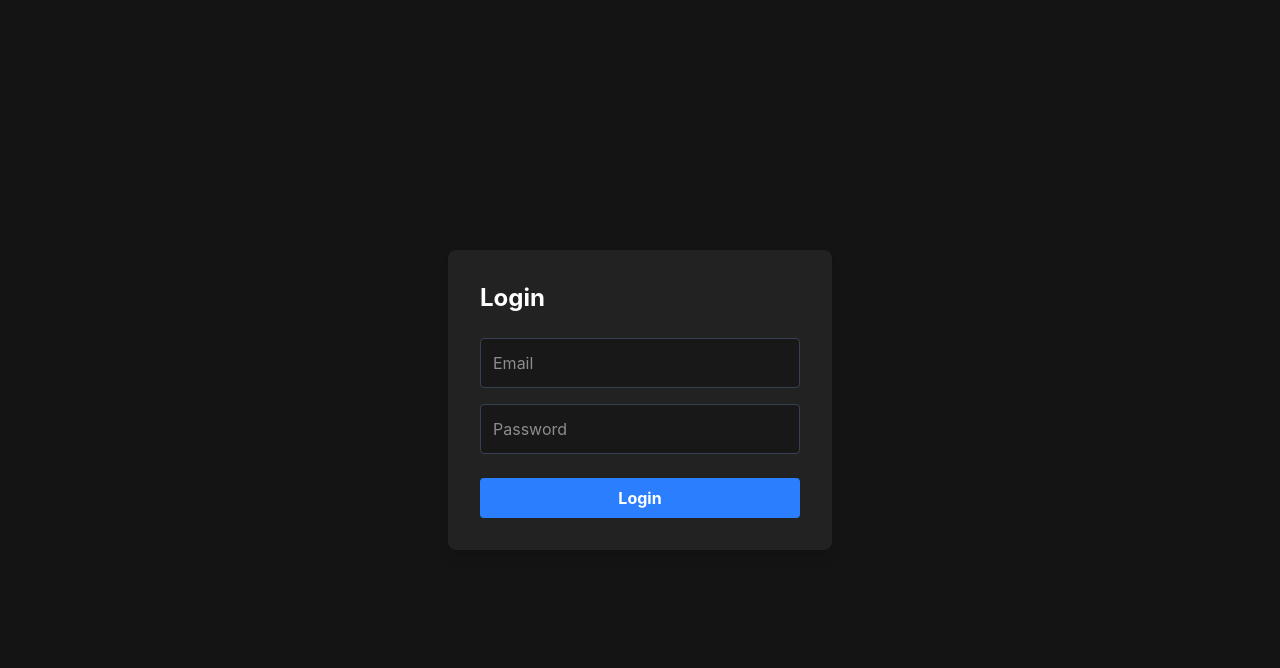
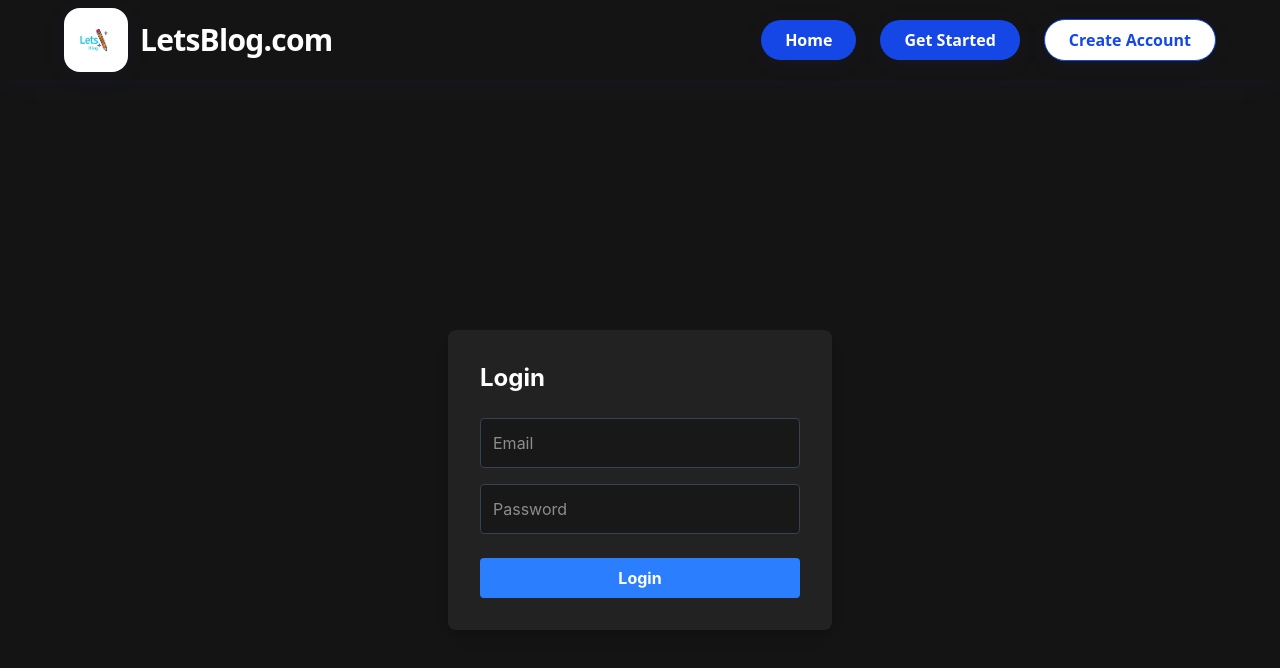
Before and after one commit to AbhinavRaman/LetsBlog, a React (Vite) app: page /login in a window 1280 px wide. Shown: the top 668 px of the page. Built offline with nearby package versions, Linux system fonts and the light colour scheme; no server answers.

Commit message:
Added home button in navbar and added navbar to all the page so that navigation would be easy

```diff
--- a/src/assets/NavBar.jsx
+++ b/src/assets/NavBar.jsx
@@ -19,6 +19,12 @@ const NavBar = () => {
 
         {/* Desktop Menu */}
         <div className="hidden md:flex gap-6 items-center">
+          {/* Home button - always visible */}
+          <button
+            className="p-2 px-6 rounded-full bg-blue-700 text-white font-semibold hover:bg-blue-800 transition cursor-pointer shadow-md"
+            onClick={() => navigate('/')}
+          >Home</button>
+
           {!user && (
             <>
               <button
@@ -62,6 +68,12 @@ const NavBar = () => {
       {/* Mobile Dropdown Menu */}
       {menuOpen && (
         <div className="flex flex-col gap-4 px-4 pb-4 md:hidden bg-[#151414]">
+          {/* Home button - always visible */}
+          <button
+            className="p-2 border rounded-full bg-blue-700 text-white font-semibold hover:bg-blue-800 transition shadow-md"
+            onClick={() => navigate('/')}
+          >Home</button>
+
           {!user && (
             <>
               <button
--- a/src/assets/TextEditor.jsx
+++ b/src/assets/TextEditor.jsx
@@ -5,6 +5,7 @@ import { useAuth } from '../context/AuthContext';
 import { db } from '../assets/firebase';
 import { collection, addDoc, serverTimestamp } from 'firebase/firestore';
 import { useNavigate } from 'react-router-dom';
+import NavBar from './NavBar';
 
 const TextEditor = () => {
   const [title, setTitle] = useState('');
@@ -49,6 +50,7 @@ const TextEditor = () => {
 
   return (
     <div className="min-h-screen bg-[#151414] text-white">
+      <NavBar />
       <div className="w-full md:w-[80%] mx-auto p-8 md:p-12">
         <form onSubmit={handleSubmit} className="max-w-4xl mx-auto">
           {/* Header */}
--- a/src/pages/EditPost.jsx
+++ b/src/pages/EditPost.jsx
@@ -5,6 +5,7 @@ import { useParams, useNavigate } from 'react-router-dom';
 import { useAuth } from '../context/AuthContext';
 import { Editor, EditorState, convertFromRaw, convertToRaw } from 'draft-js';
 import 'draft-js/dist/Draft.css';
+import NavBar from '../assets/NavBar';
 
 const EditPost = () => {
   const { id } = useParams();
@@ -73,7 +74,9 @@ const EditPost = () => {
   if (error) return <div className="text-center mt-10 text-red-400">{error}</div>;
 
   return (
-    <div className="min-h-screen flex items-center justify-center bg-[#151414] text-white">
+    <div className="min-h-screen bg-[#151414] text-white">
+      <NavBar />
+      <div className="flex items-center justify-center min-h-screen">
         <form onSubmit={handleSubmit} className="bg-[#222] p-8 rounded-lg shadow-lg w-full max-w-lg">
           <h2 className="text-2xl font-bold mb-6">Edit Post</h2>
           <input
@@ -104,6 +107,7 @@ const EditPost = () => {
           <button type="submit" className="w-full bg-blue-500 hover:bg-blue-600 text-white font-bold py-2 rounded transition-colors">Update</button>
         </form>
       </div>
+    </div>
   );
 };
 
--- a/src/pages/Login.jsx
+++ b/src/pages/Login.jsx
@@ -1,6 +1,7 @@
 import React, { useState } from 'react';
 import { useAuth } from '../context/AuthContext';
 import { useNavigate } from 'react-router-dom';
+import NavBar from '../assets/NavBar';
 
 const Login = () => {
   const { login } = useAuth();
@@ -24,7 +25,9 @@ const Login = () => {
   };
 
   return (
-    <div className="min-h-screen flex items-center justify-center bg-[#151414] text-white">
+    <div className="min-h-screen bg-[#151414] text-white">
+      <NavBar />
+      <div className="flex items-center justify-center min-h-screen">
         <form onSubmit={handleSubmit} className="bg-[#222] p-8 rounded-lg shadow-lg w-full max-w-sm">
           <h2 className="text-2xl font-bold mb-6">Login</h2>
           {error && <div className="mb-4 text-red-400">{error}</div>}
@@ -48,6 +51,7 @@ const Login = () => {
           <button type="submit" className="w-full bg-blue-500 hover:bg-blue-600 text-white font-bold py-2 rounded transition-colors">Login</button>
         </form>
       </div>
+    </div>
   );
 };
 
--- a/src/pages/Post.jsx
+++ b/src/pages/Post.jsx
@@ -4,6 +4,7 @@ import { doc, getDoc, deleteDoc } from 'firebase/firestore';
 import { useParams, useNavigate, Link } from 'react-router-dom';
 import { useAuth } from '../context/AuthContext';
 import { Editor, EditorState, convertFromRaw } from 'draft-js';
+import NavBar from '../assets/NavBar';
 
 const Post = () => {
   const { id } = useParams();
@@ -54,7 +55,9 @@ const Post = () => {
   if (!post) return null;
 
   return (
-    <div className="min-h-screen bg-[#151414] text-white p-8 flex flex-col items-center">
+    <div className="min-h-screen bg-[#151414] text-white">
+      <NavBar />
+      <div className="p-8 flex flex-col items-center">
         <div className="bg-[#222] p-8 rounded-lg shadow-lg w-full max-w-2xl">
           <h2 className="text-3xl font-bold mb-4">{post.title}</h2>
           <div className="mb-2 text-sm opacity-70">
@@ -76,6 +79,7 @@ const Post = () => {
           )}
         </div>
       </div>
+    </div>
   );
 };
 
--- a/src/pages/PostsList.jsx
+++ b/src/pages/PostsList.jsx
@@ -2,6 +2,7 @@ import React, { useEffect, useState } from 'react';
 import { db } from '../assets/firebase';
 import { collection, getDocs, orderBy, query } from 'firebase/firestore';
 import { Link } from 'react-router-dom';
+import NavBar from '../assets/NavBar';
 
 // Helper to extract plain text from Draft.js raw content
 function getPlainTextFromContent(content) {
@@ -30,7 +31,9 @@ const PostsList = () => {
   if (loading) return <div className="text-center mt-10 text-white">Loading posts...</div>;
 
   return (
-    <div className="min-h-screen bg-[#151414] text-white p-8">
+    <div className="min-h-screen bg-[#151414] text-white">
+      <NavBar />
+      <div className="p-8">
         <h2 className="text-3xl font-bold mb-8">All Posts</h2>
         {posts.length === 0 && <div>No posts yet.</div>}
         <div className="space-y-6">
@@ -51,6 +54,7 @@ const PostsList = () => {
           })}
         </div>
       </div>
+    </div>
   );
 };
 
--- a/src/pages/Profile.jsx
+++ b/src/pages/Profile.jsx
@@ -3,6 +3,7 @@ import { useAuth } from '../context/AuthContext';
 import { db } from '../assets/firebase';
 import { doc, getDoc, collection, query, where, getDocs, deleteDoc } from 'firebase/firestore';
 import { useNavigate, Link } from 'react-router-dom';
+import NavBar from '../assets/NavBar';
 
 // Helper to extract plain text from Draft.js raw content
 function getPlainTextFromContent(content) {
@@ -66,7 +67,9 @@ const Profile = () => {
   if (error) return <div className="text-center mt-10 text-red-400">{error}</div>;
 
   return (
-    <div className="min-h-screen flex flex-col items-center bg-[#151414] text-white p-8">
+    <div className="min-h-screen bg-[#151414] text-white">
+      <NavBar />
+      <div className="flex flex-col items-center p-8">
         <div className="bg-[#222] p-8 rounded-lg shadow-lg w-full max-w-lg mb-8">
           <h2 className="text-2xl font-bold mb-6">User Dashboard</h2>
           <div className="mb-4"><strong>Name:</strong> {profile.name}</div>
@@ -104,6 +107,7 @@ const Profile = () => {
           </div>
         </div>
       </div>
+    </div>
   );
 };
 
--- a/src/pages/Register.jsx
+++ b/src/pages/Register.jsx
@@ -3,6 +3,7 @@ import { useAuth } from '../context/AuthContext';
 import { db } from '../assets/firebase';
 import { doc, setDoc } from 'firebase/firestore';
 import { useNavigate } from 'react-router-dom';
+import NavBar from '../assets/NavBar';
 
 const Register = () => {
   const { register } = useAuth();
@@ -40,7 +41,9 @@ const Register = () => {
   };
 
   return (
-    <div className="min-h-screen flex items-center justify-center bg-[#151414] text-white">
+    <div className="min-h-screen bg-[#151414] text-white">
+      <NavBar />
+      <div className="flex items-center justify-center min-h-screen">
         <form onSubmit={handleSubmit} className="bg-[#222] p-8 rounded-lg shadow-lg w-full max-w-sm">
           <h2 className="text-2xl font-bold mb-6">Register</h2>
           {error && <div className="mb-4 text-red-400">{error}</div>}
@@ -92,6 +95,7 @@ const Register = () => {
           <button type="submit" className="w-full bg-blue-500 hover:bg-blue-600 text-white font-bold py-2 rounded transition-colors">Register</button>
         </form>
       </div>
+    </div>
   );
 };
 
```
Lines whose indentation alone changed are shown as unchanged.
